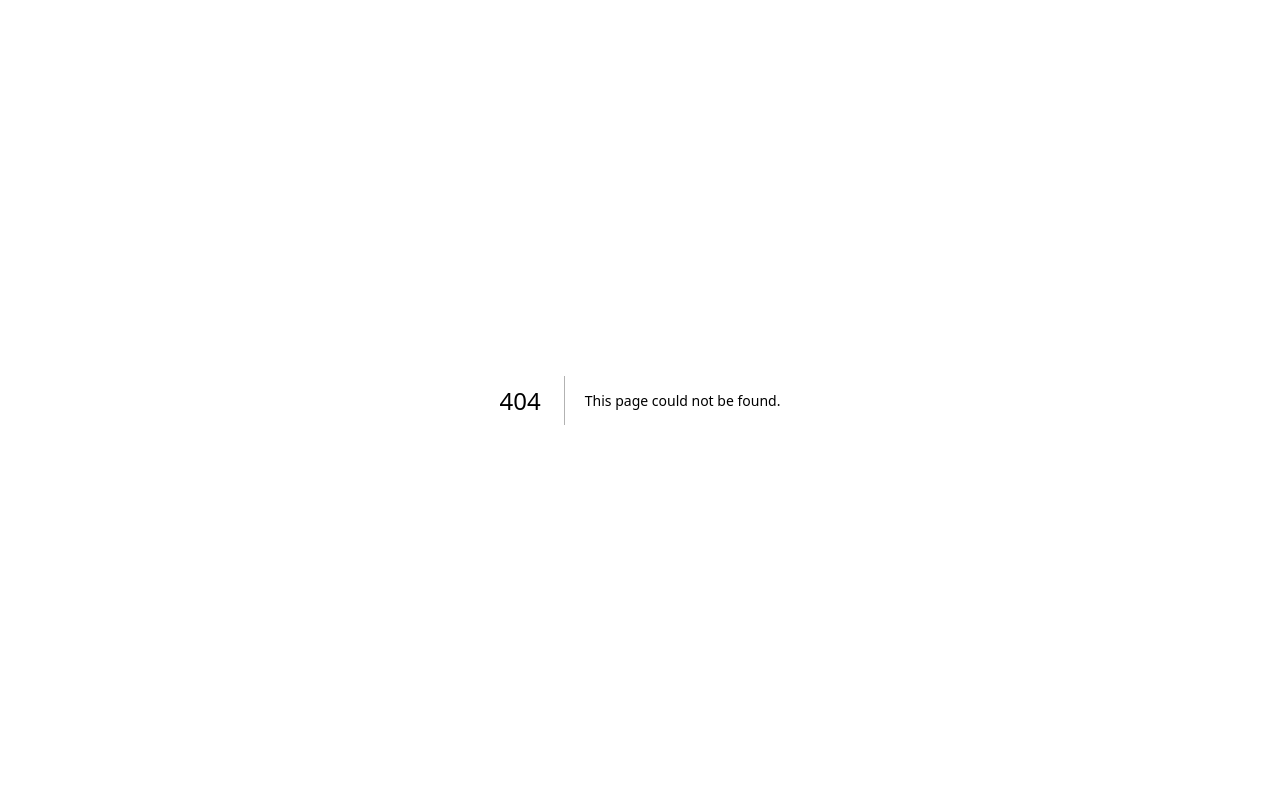
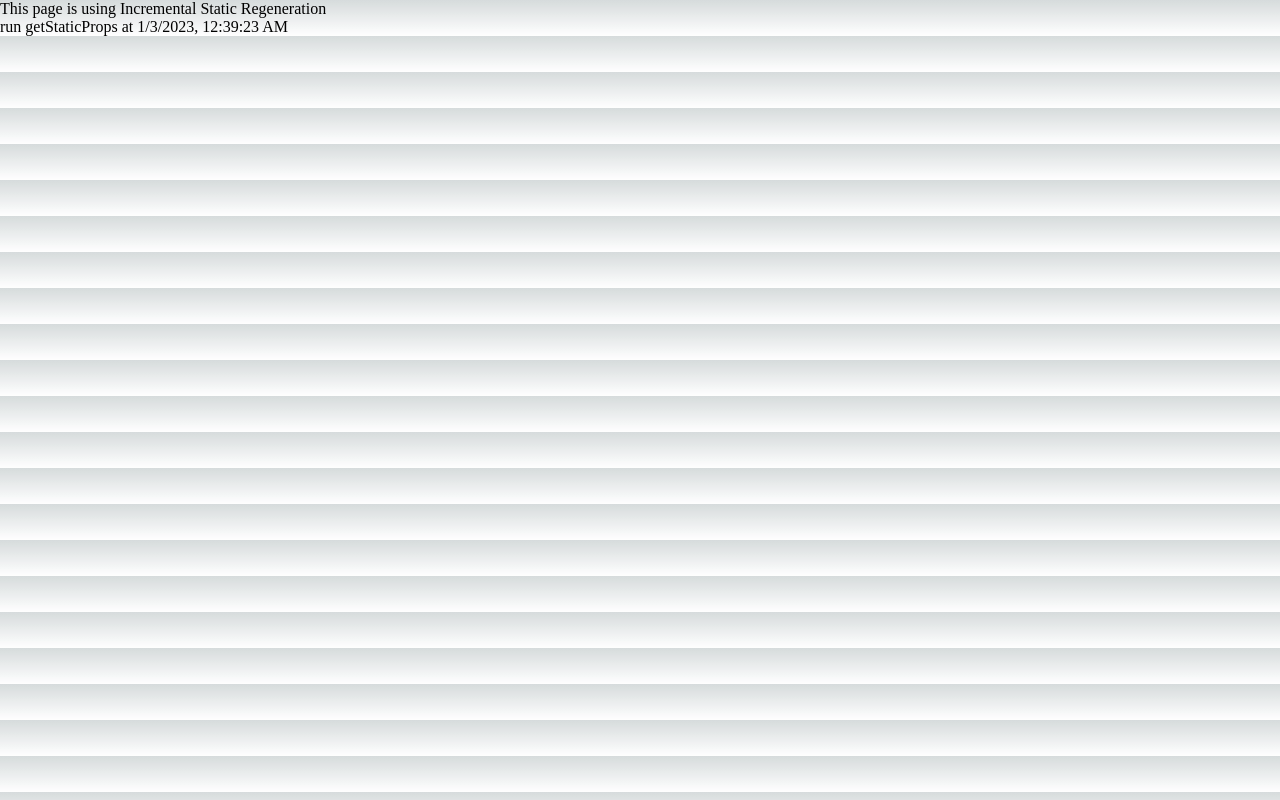
Before and after one commit to ks6088ts-labs/sandbox-nextjs, a Next.js app: page /isr in a window 1280 px wide. Before the commit this address had no page. Built offline with nearby package versions, Linux system fonts and the light colour scheme.

Commit message:
add ISR example page

```diff
--- /dev/null
+++ b/src/pages/isr.tsx
@@ -0,0 +1,42 @@
+import { NextPage, GetStaticProps } from "next";
+import Head from "next/head";
+import { useRouter } from "next/router";
+
+type ISRProps = {
+  message: string;
+};
+
+const ISR: NextPage<ISRProps> = (props) => {
+  const { message } = props;
+  const router = useRouter();
+
+  if (router.isFallback) {
+    return <div>Loading...</div>;
+  }
+  return (
+    <div>
+      <Head>
+        <title>Incremental Static Regeneration</title>
+        <link rel="icon" href="/favicon.ico" />
+      </Head>
+      <main>
+        <p>This page is using Incremental Static Regeneration</p>
+        <p>{message}</p>
+      </main>
+    </div>
+  );
+};
+
+export const getStaticProps: GetStaticProps<ISRProps> = async (context) => {
+  const timestamp = new Date().toLocaleString();
+  const message = `run getStaticProps at ${timestamp}`;
+  console.log(message);
+  return {
+    props: {
+      message,
+    },
+    revalidate: 10,
+  };
+};
+
+export default ISR;
```
